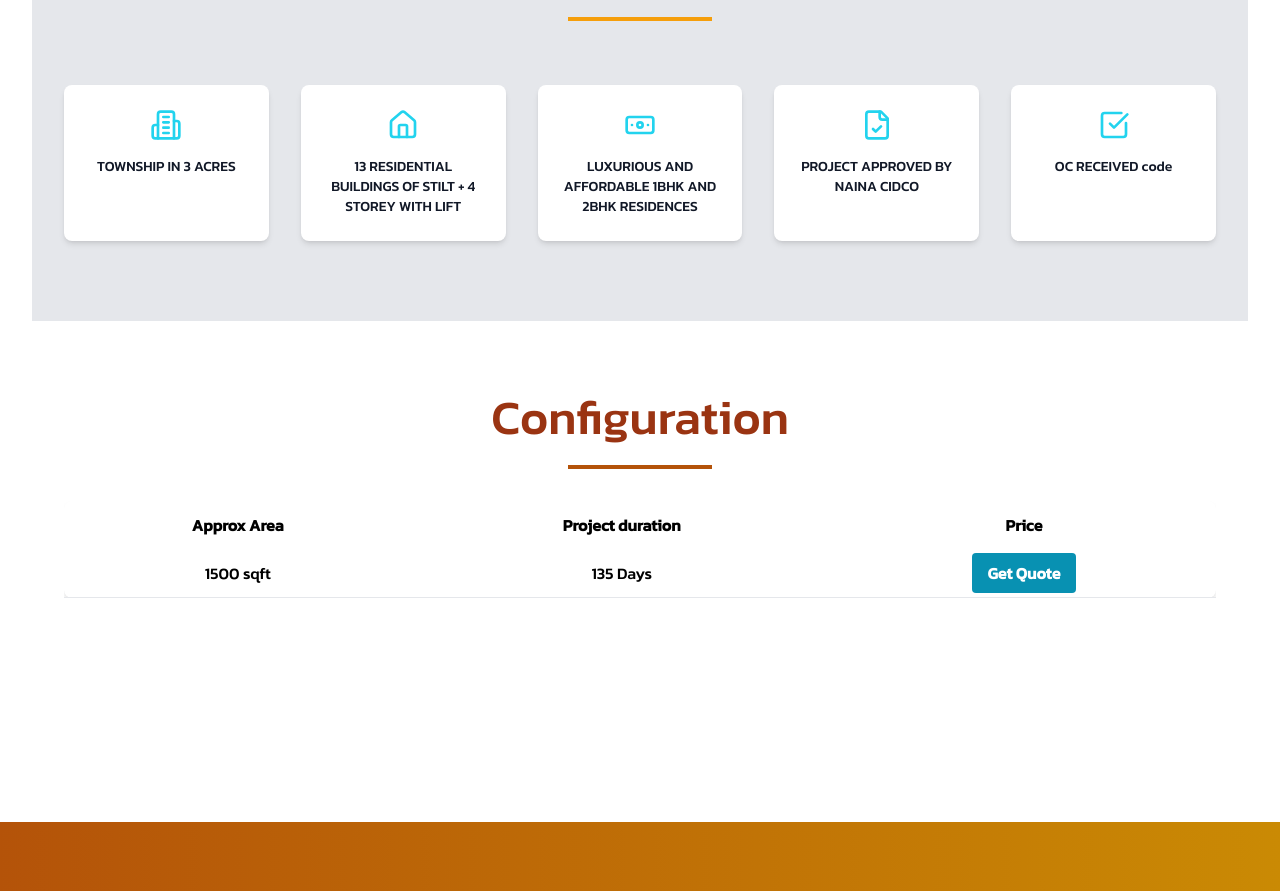
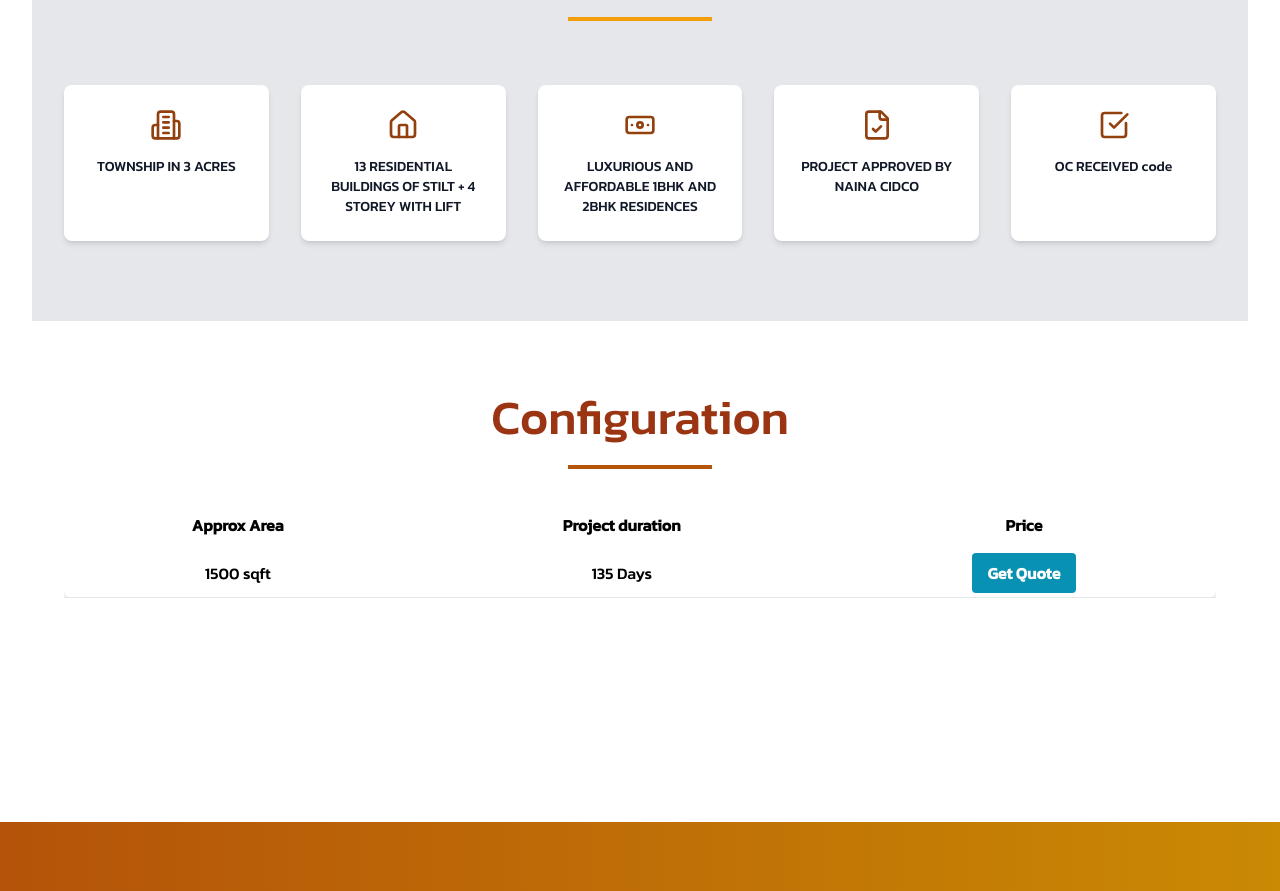
Before and after one commit to AkshayKalamkarr/supremeinfrastructure, a Next.js app: page /project/residencialprojects/project-1 in a window 1280 px wide. Shown: the part 2751-3642 px from the top of the page. Built offline with nearby package versions, Linux system fonts and the light colour scheme.

Commit message:
new code

```diff
--- a/app/project/residencialprojects/[slug]/page.jsx
+++ b/app/project/residencialprojects/[slug]/page.jsx
@@ -115,7 +115,7 @@ export default function ProjectPage({ params }) {
                     key={index}
                     className="lg:my-8 flex flex-col items-center text-center bg-white p-6 rounded-lg shadow-md transition-transform duration-300 hover:scale-105"
                   >
-                    {IconComponent && <IconComponent className="w-8 h-8 mb-4 text-cyan-400" />}
+                    {IconComponent && <IconComponent className="w-8 h-8 mb-4 text-amber-800" />}
                     <p className="text-sm font-medium text-gray-900">{item.description}</p>
                   </div>
                 );
```
